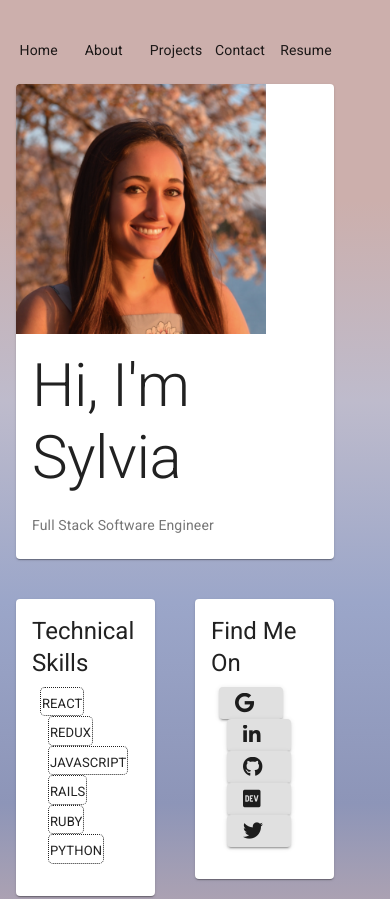
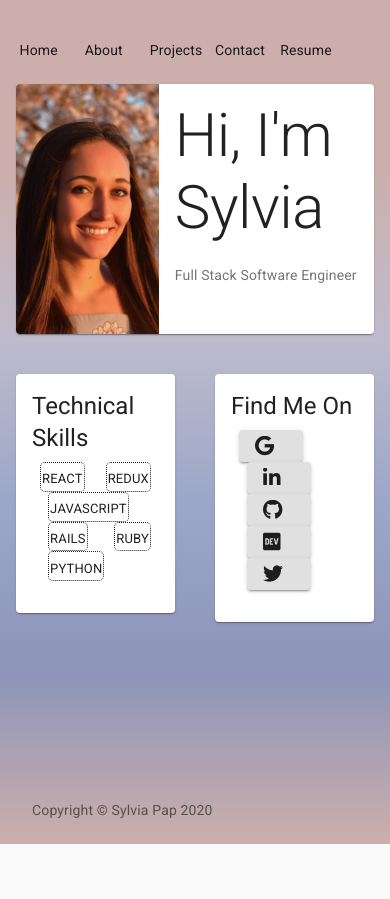
Before and after one commit to sylviapap/personal-site-react, a React (Create React App) app: page / in a window 390 px wide. Shown: the top 899 px of the page. After the commit the page ends 844 px from the top, so only its background shows below. Built offline with nearby package versions, Linux system fonts and the light colour scheme.

Commit message:
slight mobile fix

```diff
--- a/src/pages/Home.js
+++ b/src/pages/Home.js
@@ -13,10 +13,7 @@ import Icon from '@material-ui/core/Icon';
 
 const useStyles = makeStyles({
   root: {
-    flexGrow: 1,
-    width: "100%",
-    height: "100%",
-    flexWrap: "wrap"
+    display: 'flex',
   },
   paper: {
     display: "flex",
@@ -24,8 +21,8 @@ const useStyles = makeStyles({
     justifyContent: "space-between"
   },
   media: {
+    width: 250,
     height: 250,
-    width: 250
   },
   skills: {
     fontVariant: "all-small-caps",
@@ -46,8 +43,8 @@ export default function Home() {
 
   return (
     <Grid container spacing={5} className={classes.root}>
-      <Grid item xs={12}>
-      <Card className={classes.paper}>
+      <Grid item xs={12} >
+        <Card className={classes.root}>
             <CardMedia
               className={classes.media}
               image={profilepic}
```
Lines whose indentation alone changed are shown as unchanged.
